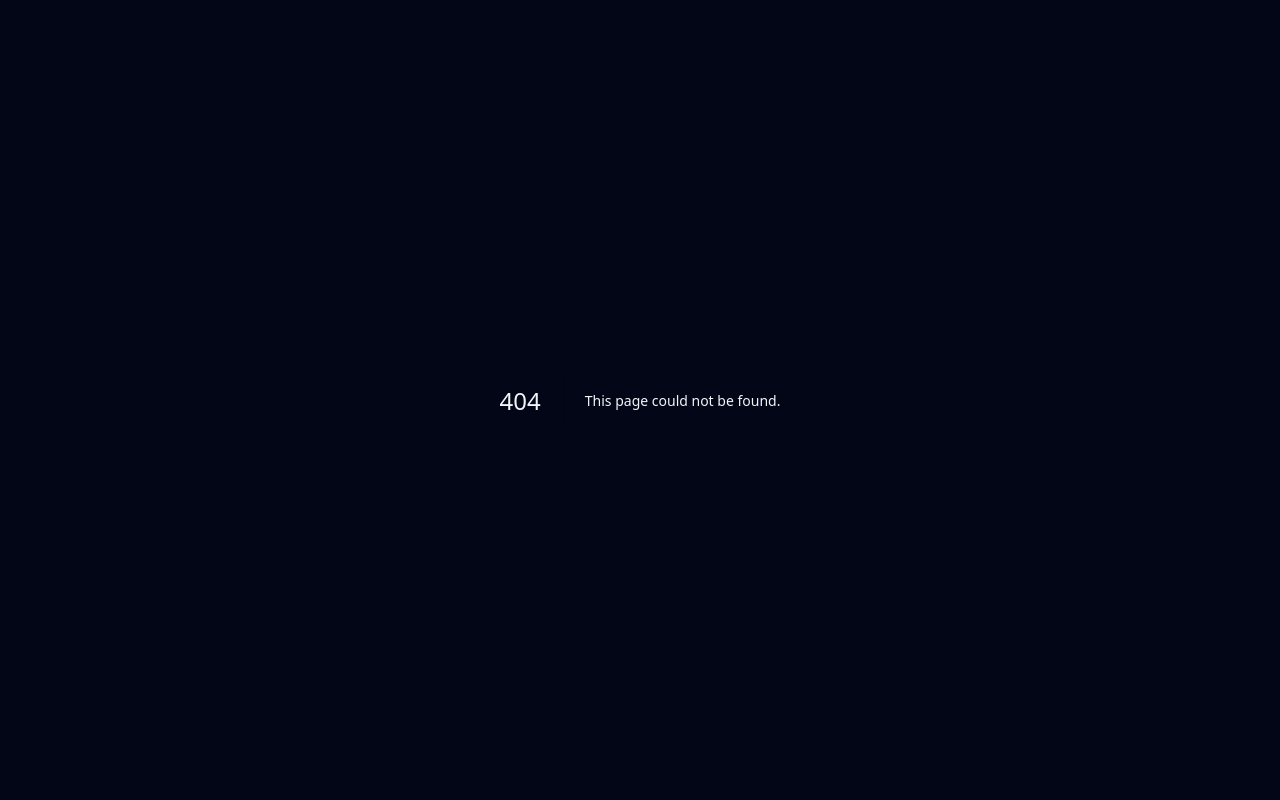
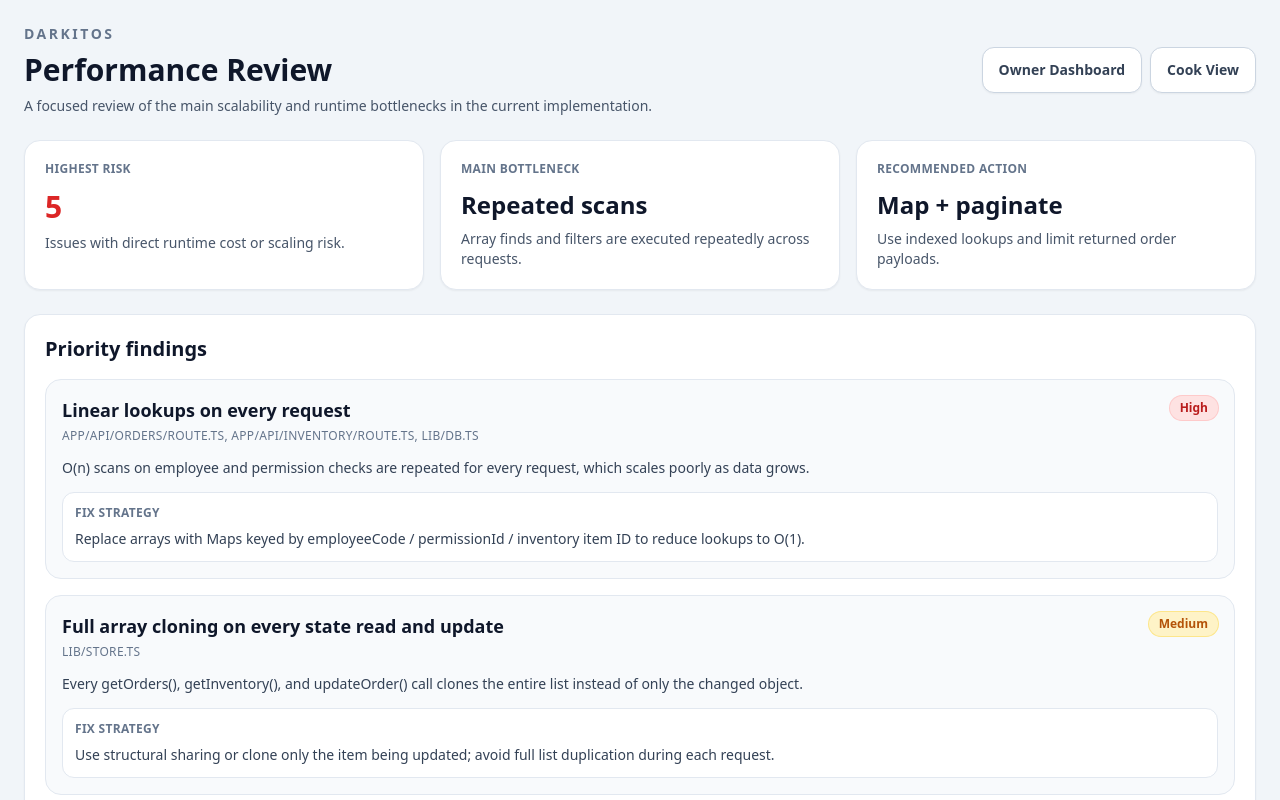
Before and after one commit to rsv-op/DarKitOS, a Next.js app: page /performance in a window 1280 px wide. Before the commit this address had no page. Shown: the top 800 px of the page. Built offline with nearby package versions, Linux system fonts and the light colour scheme.

Commit message:
Add a dedicated performance review page for DarKitOS with the identified bottlenecks and mitigation plan

```diff
--- /dev/null
+++ b/app/performance/page.tsx
@@ -0,0 +1,205 @@
+"use client";
+
+import Link from "next/link";
+
+const issues = [
+  {
+    title: "Linear lookups on every request",
+    severity: "High",
+    location: "app/api/orders/route.ts, app/api/inventory/route.ts, lib/db.ts",
+    impact: "O(n) scans on employee and permission checks are repeated for every request, which scales poorly as data grows.",
+    fix: "Replace arrays with Maps keyed by employeeCode / permissionId / inventory item ID to reduce lookups to O(1).",
+  },
+  {
+    title: "Full array cloning on every state read and update",
+    severity: "Medium",
+    location: "lib/store.ts",
+    impact: "Every getOrders(), getInventory(), and updateOrder() call clones the entire list instead of only the changed object.",
+    fix: "Use structural sharing or clone only the item being updated; avoid full list duplication during each request.",
+  },
+  {
+    title: "Redundant inventory evaluation",
+    severity: "Medium",
+    location: "app/api/orders/route.ts",
+    impact: "The same inventory check is run twice before and inside order preparation, creating unnecessary CPU cycles.",
+    fix: "Evaluate once and reuse the result in the preparation branch to avoid duplicate work.",
+  },
+  {
+    title: "No pagination on orders",
+    severity: "High",
+    location: "app/api/orders/route.ts",
+    impact: "GET /api/orders loads the full order list and filters in memory, which will become slow with large datasets.",
+    fix: "Add limit/offset or cursor-based pagination for order queries and only fetch the relevant page.",
+  },
+  {
+    title: "Full-state transaction snapshots",
+    severity: "Medium",
+    location: "lib/store.ts",
+    impact: "transaction() clones the entire state every time a transactional change is attempted, even when only one order changes.",
+    fix: "Keep immutable snapshots per order or track a minimal diff rather than duplicating the whole kitchen state.",
+  },
+  {
+    title: "Repeated permission and route checks",
+    severity: "Low",
+    location: "app/api/inventory/route.ts, app/api/orders/route.ts",
+    impact: "Permission results are recomputed multiple times for the same employee and route during request processing.",
+    fix: "Memoize or precompute permission maps for a request to avoid redundant checks and string generation.",
+  },
+];
+
+const recommendations = [
+  "Replace array searches with Maps keyed by id or code.",
+  "Move static transition metadata outside functions to avoid reallocation.",
+  "Use pagination for order list APIs and avoid returning all records at once.",
+  "Cache permission lookups and reuse computed inventory evaluations.",
+  "Clone only changed objects instead of re-copying the entire store state.",
+];
+
+function SeverityBadge({ level }: { level: string }) {
+  const tone =
+    level === "High"
+      ? "bg-red-100 text-red-700 ring-red-200"
+      : level === "Medium"
+        ? "bg-amber-100 text-amber-700 ring-amber-200"
+        : "bg-slate-100 text-slate-700 ring-slate-200";
+
+  return (
+    <span
+      className={`inline-flex items-center rounded-full px-2.5 py-1 text-xs font-bold ring-1 ${tone}`}
+    >
+      {level}
+    </span>
+  );
+}
+
+export default function PerformancePage() {
+  return (
+    <main className="min-h-screen bg-slate-100 px-4 py-6 sm:px-6">
+      <div className="mx-auto max-w-7xl">
+        <header className="mb-6">
+          <div className="flex flex-wrap items-center justify-between gap-4">
+            <div>
+              <p className="text-sm font-semibold uppercase tracking-[0.18em] text-slate-500">
+                DarKitOS
+              </p>
+              <h1 className="mt-2 text-3xl font-black text-slate-900">
+                Performance Review
+              </h1>
+              <p className="mt-2 max-w-2xl text-sm text-slate-600">
+                A focused review of the main scalability and runtime bottlenecks in the current implementation.
+              </p>
+            </div>
+
+            <div className="flex gap-2">
+              <Link
+                href="/owner"
+                className="rounded-xl border border-slate-300 bg-white px-4 py-3 text-sm font-semibold text-slate-700 shadow-sm"
+              >
+                Owner Dashboard
+              </Link>
+              <Link
+                href="/cook"
+                className="rounded-xl border border-slate-300 bg-white px-4 py-3 text-sm font-semibold text-slate-700 shadow-sm"
+              >
+                Cook View
+              </Link>
+            </div>
+          </div>
+        </header>
+
+        <section className="mb-6 grid gap-4 md:grid-cols-3">
+          <div className="rounded-2xl border border-slate-200 bg-white p-5 shadow-sm">
+            <p className="text-xs font-semibold uppercase tracking-wide text-slate-500">
+              Highest risk
+            </p>
+            <p className="mt-3 text-3xl font-black text-red-600">5</p>
+            <p className="mt-2 text-sm text-slate-600">Issues with direct runtime cost or scaling risk.</p>
+          </div>
+
+          <div className="rounded-2xl border border-slate-200 bg-white p-5 shadow-sm">
+            <p className="text-xs font-semibold uppercase tracking-wide text-slate-500">
+              Main bottleneck
+            </p>
+            <p className="mt-3 text-2xl font-black text-slate-900">Repeated scans</p>
+            <p className="mt-2 text-sm text-slate-600">Array finds and filters are executed repeatedly across requests.</p>
+          </div>
+
+          <div className="rounded-2xl border border-slate-200 bg-white p-5 shadow-sm">
+            <p className="text-xs font-semibold uppercase tracking-wide text-slate-500">
+              Recommended action
+            </p>
+            <p className="mt-3 text-2xl font-black text-slate-900">Map + paginate</p>
+            <p className="mt-2 text-sm text-slate-600">Use indexed lookups and limit returned order payloads.</p>
+          </div>
+        </section>
+
+        <section className="mb-6 rounded-2xl border border-slate-200 bg-white p-5 shadow-sm">
+          <h2 className="mb-4 text-xl font-black text-slate-900">Priority findings</h2>
+          <div className="space-y-4">
+            {issues.map((issue) => (
+              <article
+                key={issue.title}
+                className="rounded-2xl border border-slate-200 bg-slate-50 p-4"
+              >
+                <div className="flex flex-wrap items-start justify-between gap-3">
+                  <div>
+                    <h3 className="text-lg font-bold text-slate-900">{issue.title}</h3>
+                    <p className="mt-1 text-xs font-medium uppercase tracking-wide text-slate-500">
+                      {issue.location}
+                    </p>
+                  </div>
+                  <SeverityBadge level={issue.severity} />
+                </div>
+
+                <p className="mt-3 text-sm leading-6 text-slate-700">{issue.impact}</p>
+
+                <div className="mt-3 rounded-xl border border-slate-200 bg-white p-3">
+                  <p className="text-xs font-semibold uppercase tracking-wide text-slate-500">
+                    Fix strategy
+                  </p>
+                  <p className="mt-2 text-sm text-slate-700">{issue.fix}</p>
+                </div>
+              </article>
+            ))}
+          </div>
+        </section>
+
+        <section className="grid gap-6 lg:grid-cols-[1.1fr_0.9fr]">
+          <div className="rounded-2xl border border-slate-200 bg-white p-5 shadow-sm">
+            <h2 className="mb-4 text-xl font-black text-slate-900">Recommended optimization plan</h2>
+            <ol className="space-y-3">
+              {recommendations.map((item, index) => (
+                <li key={item} className="flex gap-3 rounded-xl bg-slate-50 p-3">
+                  <span className="flex h-7 w-7 shrink-0 items-center justify-center rounded-full bg-slate-900 text-sm font-bold text-white">
+                    {index + 1}
+                  </span>
+                  <span className="text-sm leading-6 text-slate-700">{item}</span>
+                </li>
+              ))}
+            </ol>
+          </div>
+
+          <div className="rounded-2xl border border-slate-200 bg-white p-5 shadow-sm">
+            <h2 className="mb-4 text-xl font-black text-slate-900">Performance summary</h2>
+            <div className="space-y-3 text-sm text-slate-700">
+              <div className="rounded-xl bg-red-50 p-3 ring-1 ring-red-100">
+                <p className="font-bold text-red-700">Biggest issue</p>
+                <p className="mt-1">Repeated linear search patterns across employee, permission, and inventory logic.</p>
+              </div>
+
+              <div className="rounded-xl bg-amber-50 p-3 ring-1 ring-amber-100">
+                <p className="font-bold text-amber-700">Scaling concern</p>
+                <p className="mt-1">Order APIs return full state and operate on all rows without pagination or indexed access.</p>
+              </div>
+
+              <div className="rounded-xl bg-slate-100 p-3 ring-1 ring-slate-200">
+                <p className="font-bold text-slate-700">Best immediate win</p>
+                <p className="mt-1">Introduce Maps for lookup-heavy paths and limit the payload size in list endpoints.</p>
+              </div>
+            </div>
+          </div>
+        </section>
+      </div>
+    </main>
+  );
+}
```
